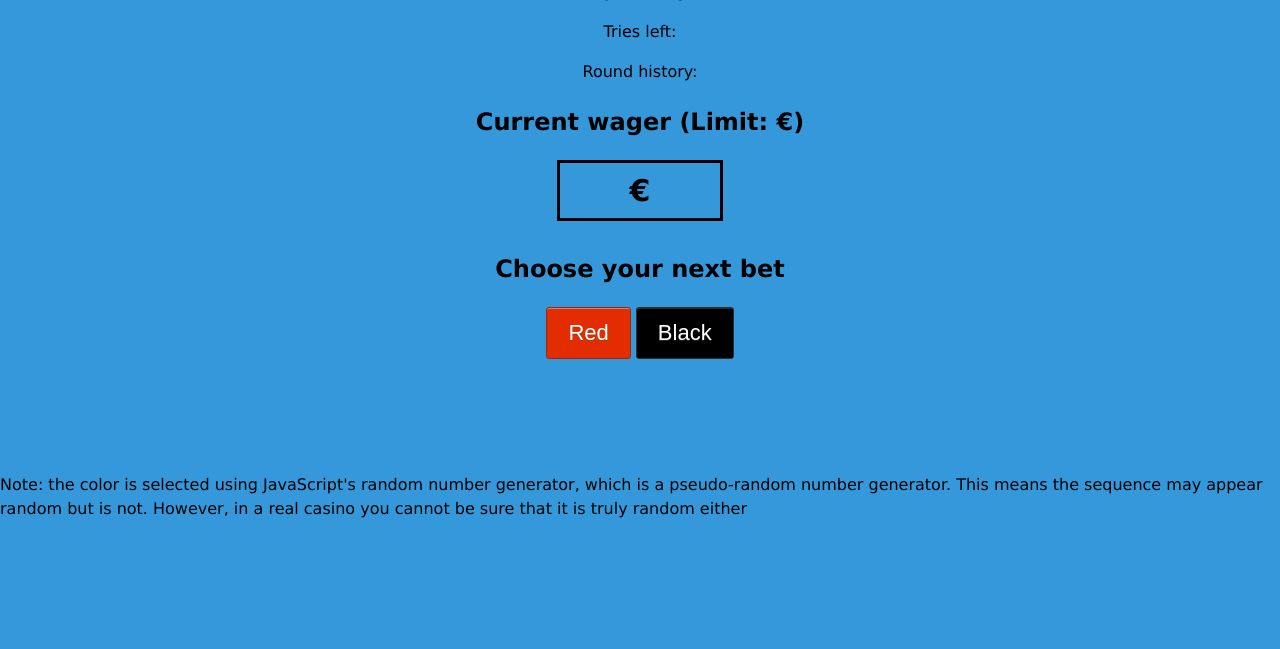
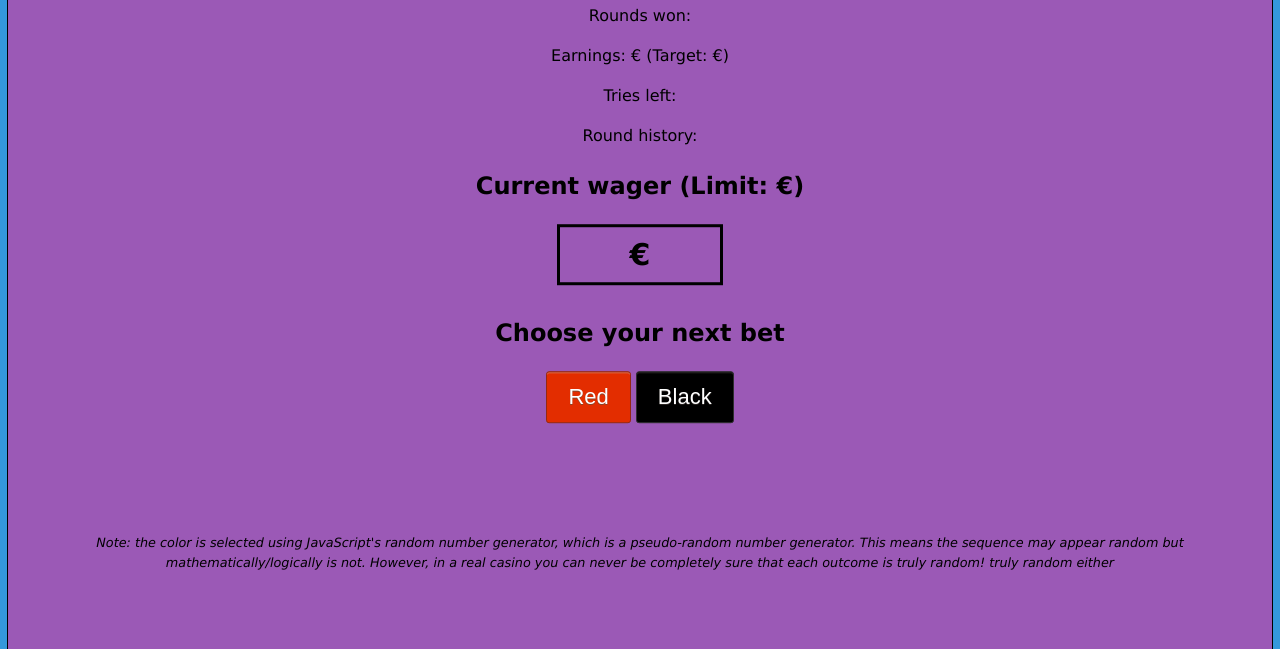
Before and after one commit to seranfuen/MartingaleDemo, a plain HTML site: page index.html at #!/game in a window 1280 px wide. Shown: the part 151-800 px from the top of the page. Drawn offline with nearby package versions, Linux system fonts and the light colour scheme; some packages are replaced by stand-ins of ours.

Commit message:
Transition from start to game

```diff
--- a/css/style.css
+++ b/css/style.css
@@ -1,9 +1,9 @@
 html, body {
-    margin-left: auto;
-    margin-right: auto;
 	font-family: Verdana,sans-serif;
+	font-size: 1em;
 	line-height: 1.5;
 	margin: 0px !important;
+	height: 100%;
 }
 
 .go-button {
@@ -82,7 +82,6 @@ html, body {
 }
 
 #current-bet-info {
-	width: 500px;
 	margin-left: auto;
 	margin-right: auto;
 	text-align: center;
@@ -270,7 +269,6 @@ html, body {
 
 .round-screen {
 	background-color: #3498db;
-	min-height: 100%;
 }
 
   .overlay {
@@ -285,3 +283,32 @@ html, body {
   #welcome-screen {
 	  z-index: 100;
   }
+
+  #game-screen-wrapper {
+      height: 100%;
+	  width: 100%;
+	  margin-left: auto;
+	  margin-right: auto;
+	  position: fixed;
+  }
+
+  #game-screen {
+	  padding: 5em 2em 5em 2em;
+	  background-color: #9b59b6;
+	  width: 100%;
+	  max-width: 1200px;
+	  margin-left: auto;
+	  margin-right: auto;
+	  color: black;
+	  position: absolute;
+      top: 50%;
+	  left: 50%;
+      transform: translate(-50%, -50%);
+	  text-align: center;
+	  border: black 1px solid;
+  }
+
+  .footnote {
+	  font-size: 0.8em;
+	  font-style: italic;
+  }
--- a/game.html
+++ b/game.html
@@ -1,4 +1,5 @@
-<div id="game-screen" ng-init="init()">
+<div id="game-screen-wrapper">
+    <div id="game-screen" class="hidden round-screen" ng-init="init()">
         <h1>Round {{game.currentRound}}</h1>
         <div id="current-bet-info">
             <p>Rounds won: {{game.totalWonRounds}}</p>
@@ -11,7 +12,9 @@
                 <div id="game-controls" bet-buttons></div>
         </div>
 
-    <p>Note: the color is selected using JavaScript's random number generator, which is a pseudo-random number generator. This means the sequence may appear random but is not.
-        However, in a real casino you cannot be sure that it is truly random either</p>
+        <p class="footnote">Note: the color is selected using JavaScript's random number generator, which is a pseudo-random number generator.
+            This means the sequence may appear random but mathematically/logically is not. However, in a real casino you can never be completely sure that each outcome is truly random!
+            truly random either</p>
+    </div>
 </div>
 <div class="overlay round-screen"></div>
--- a/js/scripts.js
+++ b/js/scripts.js
@@ -174,7 +174,7 @@
 
     app.controller("RoundController", function ($scope, $gameService) {
         $scope.init = function () {
-            $("#game-screen").fadeIn(2000);
+            $("#game-screen").slideDown(800);
             $scope.game = $gameService.get();
             $gameService.startGame();
         };
```
Lines whose indentation alone changed are shown as unchanged.
